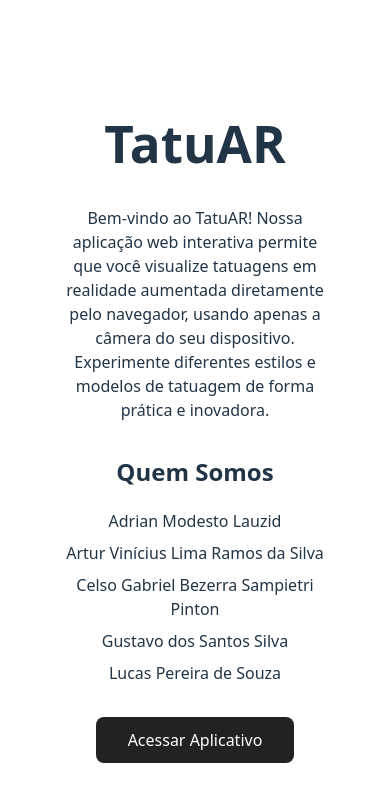
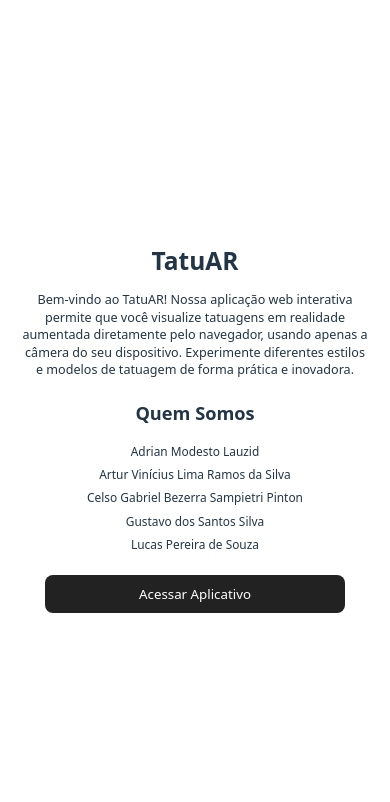
Before and after one commit to GustavoSS01/projeto-AR-7, a Vue app in the folder osguri-PI-7/: page / in a window 390 px wide. Shown: the top 802 px of the page. Built offline with nearby package versions, Linux system fonts and the light colour scheme.

Commit message:
fix(responsiveness): ajustes na responsividade das páginas

```diff
--- a/osguri-PI-7/src/components/AppPage.vue
+++ b/osguri-PI-7/src/components/AppPage.vue
@@ -1,6 +1,6 @@
 <template>
   <div class="app-page">
-    <h1 class="header">TatuAR</h1>
+    <h1 class="header" :class="{ 'header-fixed': showCamera }">TatuAR</h1>
 
     <!-- mostrado apenas antes de iniciar -->
     <div v-if="!showCamera" class="center-content">
@@ -155,32 +155,36 @@ export default {
 <style scoped>
 /* remove margens e paddings globais para evitar overflow */
 .app-page {
-  position: fixed;
-  top: 0;
-  left: 0;
-  width: 100vw;
-  height: 100vh;
+  position: relative;
+  width: 100%;
+  min-height: 100vh;
   margin: 0;
   padding: 0;
-  overflow: hidden;
   display: flex;
   flex-direction: column;
   justify-content: center;
   align-items: center;
 }
 
-/* título sempre visível no topo */
+/* título que se move com o scroll - somente quando câmera não está ativa */
 .header {
+  position: relative;
+  text-align: center;
+  margin: 2rem 0 1rem 0;
+  font-size: clamp(1.5rem, 5vw, 2rem);
+  z-index: 1000;
+  color: white;
+  text-shadow: 2px 2px 4px rgba(0,0,0,0.8);
+  transition: all 0.3s ease;
+}
+
+/* título fixo quando a câmera AR está ativa */
+.header-fixed {
   position: fixed;
   top: 2rem;
   left: 50%;
   transform: translateX(-50%);
-  text-align: center;
   margin: 0;
-  font-size: 2rem;
-  z-index: 1000;
-  color: white;
-  text-shadow: 2px 2px 4px rgba(0,0,0,0.8);
   pointer-events: none;
 }
 
@@ -192,17 +196,22 @@ export default {
   align-items: center;
   gap: 2rem;
   width: 100%;
-  height: 100vh;
+  min-height: calc(100vh - 5rem);
   text-align: center;
-  padding: 0 2rem;
+  padding: 0 2rem 2rem 2rem;
   box-sizing: border-box;
+  overflow-y: auto;
 }
 
 .description {
-  font-size: 1.2rem;
+  font-size: clamp(1rem, 2.5vw, 1.2rem);
   font-weight: 600;
   max-width: 500px;
-  line-height: 1.5;
+  line-height: 1.6;
+  padding: 1rem;
+  background: rgba(255, 255, 255, 0.05);
+  border-radius: 8px;
+  margin: 0;
 }
 
 /* container AR que ocupa toda a tela */
@@ -213,6 +222,7 @@ export default {
   width: 100vw;
   height: 100vh;
   z-index: 1;
+  overflow: hidden;
 }
 
 /* cena A-Frame ocupa toda a tela como background */
@@ -281,4 +291,114 @@ export default {
   background: rgba(76, 175, 80, 0.9);
 }
 
+/* Responsividade Mobile e Tablet */
+@media (max-width: 768px) {
+  .header {
+    margin: 1.5rem 0 0.75rem 0;
+  }
+
+  .header-fixed {
+    top: 1.5rem;
+  }
+
+  .center-content {
+    padding: 0 1.5rem 1.5rem 1.5rem;
+    gap: 1.5rem;
+  }
+
+  .description {
+    max-width: 100%;
+    padding: 0.75rem;
+  }
+
+  .start-btn {
+    padding: 1rem 2rem;
+    font-size: 1.2rem;
+    width: 100%;
+    max-width: 300px;
+  }
+
+  .stop-btn-fixed {
+    bottom: 2rem;
+    padding: 0.9rem 1.8rem;
+    font-size: 1rem;
+    width: auto;
+    max-width: 90%;
+  }
+
+  .marker-status {
+    font-size: 0.9rem;
+    padding: 0.4rem 0.8rem;
+    top: 0.75rem;
+    left: 0.75rem;
+  }
+}
+
+@media (max-width: 480px) {
+  .header {
+    margin: 1rem 0 0.5rem 0;
+  }
+
+  .header-fixed {
+    top: 1rem;
+  }
+
+  .center-content {
+    padding: 0 1rem 1rem 1rem;
+    gap: 1rem;
+  }
+
+  .description {
+    line-height: 1.5;
+    padding: 0.5rem;
+  }
+
+  .start-btn {
+    padding: 0.9rem 1.5rem;
+    font-size: 1.1rem;
+    width: 100%;
+    max-width: 280px;
+  }
+
+  .stop-btn-fixed {
+    bottom: 1.5rem;
+    padding: 0.8rem 1.5rem;
+    font-size: 0.95rem;
+    width: calc(100% - 2rem);
+    max-width: 280px;
+  }
+
+  .marker-status {
+    font-size: 0.8rem;
+    padding: 0.3rem 0.6rem;
+    top: 0.5rem;
+    left: 0.5rem;
+  }
+}
+
+/* Ajuste para telas muito pequenas (320px) */
+@media (max-width: 360px) {
+  .header {
+    margin: 0.75rem 0 0.5rem 0;
+  }
+
+  .header-fixed {
+    top: 0.75rem;
+  }
+
+  .description {
+    padding: 0.4rem;
+  }
+
+  .start-btn {
+    font-size: 1rem;
+    padding: 0.8rem 1.2rem;
+  }
+
+  .stop-btn-fixed {
+    font-size: 0.9rem;
+    padding: 0.7rem 1.2rem;
+  }
+}
+
 </style>
--- a/osguri-PI-7/src/components/Home.vue
+++ b/osguri-PI-7/src/components/Home.vue
@@ -66,4 +66,66 @@ export default {
 .acesso-app button:hover {
   background: #444;
 }
+
+/* Responsividade Mobile */
+@media (max-width: 768px) {
+  .homepage {
+    padding: 1.5rem 1rem;
+  }
+
+  .homepage h1 {
+    font-size: 2rem;
+  }
+
+  .intro p {
+    font-size: 0.95rem;
+    line-height: 1.4;
+  }
+
+  .quem-somos h2 {
+    font-size: 1.5rem;
+  }
+
+  .quem-somos li {
+    font-size: 0.9rem;
+  }
+
+  .acesso-app button {
+    padding: 0.7rem 1.5rem;
+    font-size: 0.95rem;
+    width: 100%;
+    max-width: 300px;
+  }
+}
+
+@media (max-width: 480px) {
+  .homepage {
+    padding: 1rem 0.75rem;
+  }
+
+  .homepage h1 {
+    font-size: 1.75rem;
+  }
+
+  .intro {
+    margin-bottom: 1.5rem;
+  }
+
+  .intro p {
+    font-size: 0.9rem;
+  }
+
+  .quem-somos {
+    margin-bottom: 1.5rem;
+  }
+
+  .quem-somos h2 {
+    font-size: 1.3rem;
+  }
+
+  .quem-somos li {
+    font-size: 0.85rem;
+    margin: 0.4rem 0;
+  }
+}
 </style>
--- a/osguri-PI-7/src/components/TattooSelector.vue
+++ b/osguri-PI-7/src/components/TattooSelector.vue
@@ -96,4 +96,57 @@ h3 {
   margin: 0 0 1rem 0;
   text-align: center;
 }
+
+/* Responsividade Mobile e Tablet */
+@media (max-width: 768px) {
+  .tattoo-selector {
+    padding: 0.75rem;
+    max-width: 100%;
+  }
+
+  .tattoo-grid {
+    grid-template-columns: repeat(auto-fit, minmax(100px, 1fr));
+    gap: 0.75rem;
+  }
+
+  h3 {
+    font-size: 1.3rem;
+  }
+
+  .tattoo-name {
+    font-size: 0.85rem;
+  }
+}
+
+@media (max-width: 480px) {
+  .tattoo-selector {
+    padding: 0.5rem;
+    border-radius: 8px;
+  }
+
+  .tattoo-grid {
+    grid-template-columns: repeat(auto-fit, minmax(80px, 1fr));
+    gap: 0.5rem;
+  }
+
+  .tattoo-item {
+    padding: 0.3rem;
+    border-width: 1.5px;
+  }
+
+  h3 {
+    font-size: 1.1rem;
+    margin: 0 0 0.75rem 0;
+  }
+
+  .tattoo-name {
+    font-size: 0.75rem;
+    margin-top: 0.3rem;
+  }
+
+  /* Desabilitar hover scale em dispositivos touch para melhor performance */
+  .tattoo-item:hover {
+    transform: none;
+  }
+}
 </style>
--- a/osguri-PI-7/src/style.css
+++ b/osguri-PI-7/src/style.css
@@ -65,6 +65,70 @@ button:focus-visible {
   text-align: center;
 }
 
+/* Responsividade para Tablet e Mobile */
+@media (max-width: 1024px) {
+  #app {
+    max-width: 100%;
+    padding: 1.5rem;
+  }
+}
+
+@media (max-width: 768px) {
+  :root {
+    font-size: 15px;
+  }
+
+  #app {
+    padding: 1rem;
+  }
+
+  h1 {
+    font-size: 2.5em;
+  }
+
+  button {
+    padding: 0.55em 1.1em;
+    font-size: 0.95em;
+  }
+}
+
+@media (max-width: 480px) {
+  :root {
+    font-size: 14px;
+  }
+
+  #app {
+    padding: 0.75rem;
+  }
+
+  h1 {
+    font-size: 2em;
+  }
+
+  button {
+    padding: 0.5em 1em;
+    font-size: 0.9em;
+  }
+
+  .card {
+    padding: 1.5em;
+  }
+}
+
+@media (max-width: 360px) {
+  :root {
+    font-size: 13px;
+  }
+
+  #app {
+    padding: 0.5rem;
+  }
+
+  h1 {
+    font-size: 1.8em;
+  }
+}
+
 @media (prefers-color-scheme: light) {
   :root {
     color: #213547;
```
